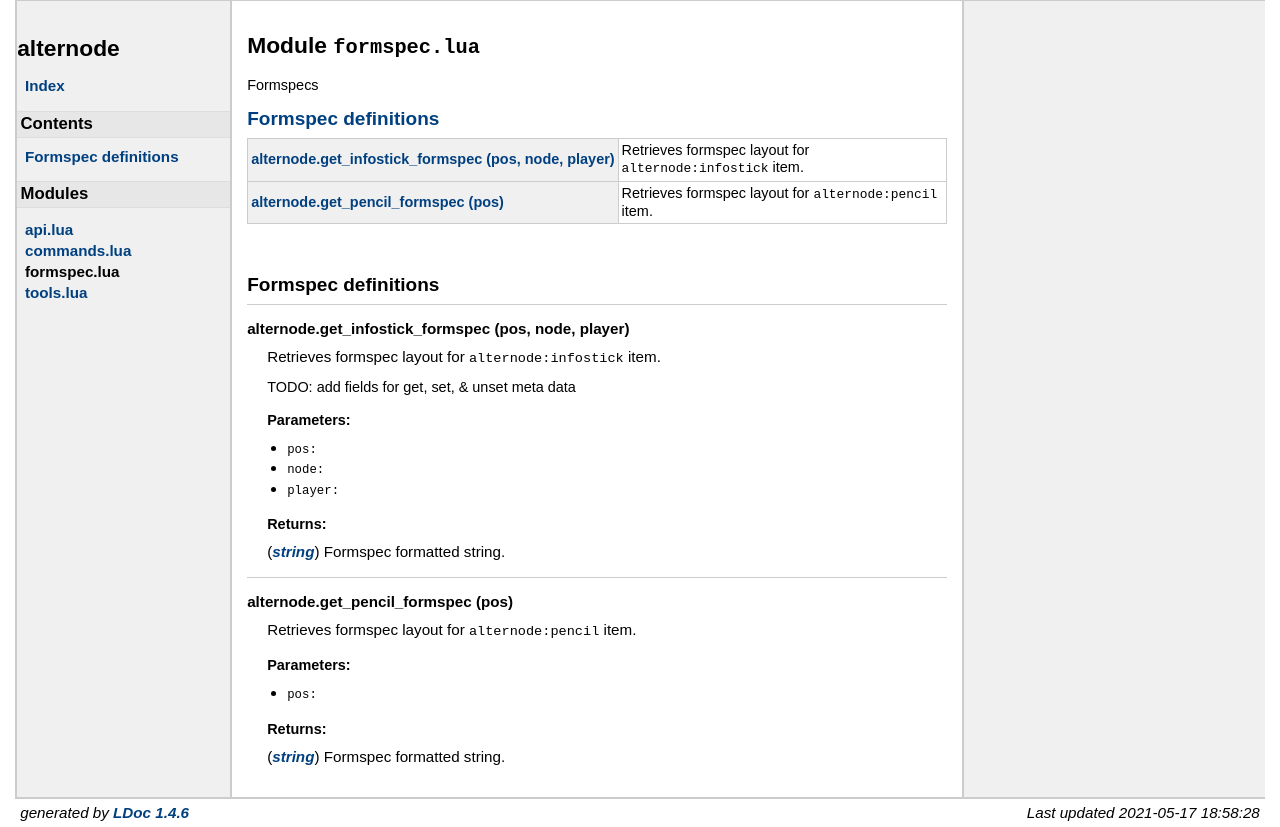
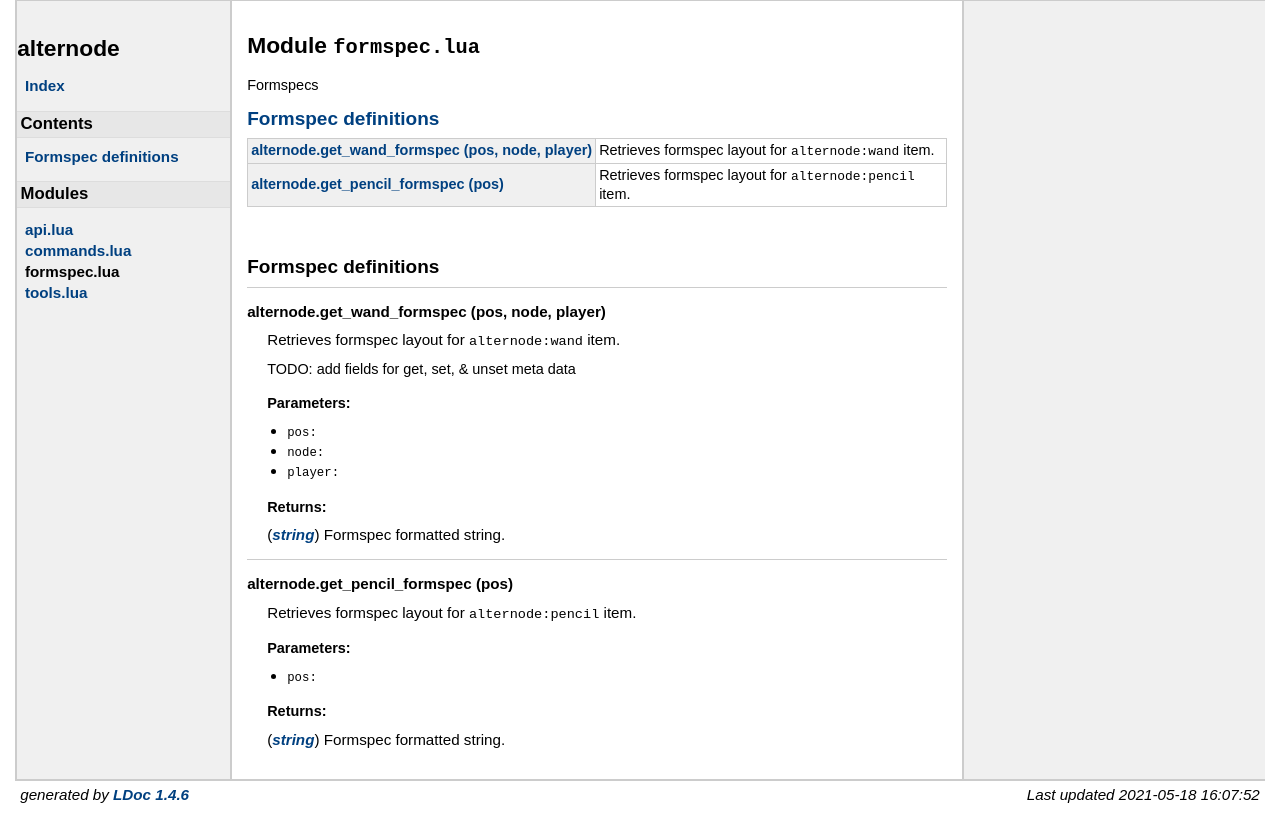
Before and after one commit to AntumMT/mod-alternode, a plain HTML site: page docs/modules/formspec.lua.html in a window 1280 px wide. Drawn offline with Linux system fonts and the light colour scheme.

Commit message:
Rename "alternode:infostick" item to "alternode:wand"

```diff
--- a/docs/modules/formspec.lua.html
+++ b/docs/modules/formspec.lua.html
@@ -59,8 +59,8 @@
 <h2><a href="#Formspec_definitions">Formspec definitions </a></h2>
 <table class="function_list">
 	<tr>
-	<td class="name" nowrap><a href="#alternode.get_infostick_formspec">alternode.get_infostick_formspec (pos, node, player)</a></td>
-	<td class="summary">Retrieves formspec layout for <code>alternode:infostick</code> item.</td>
+	<td class="name" nowrap><a href="#alternode.get_wand_formspec">alternode.get_wand_formspec (pos, node, player)</a></td>
+	<td class="summary">Retrieves formspec layout for <code>alternode:wand</code> item.</td>
 	</tr>
 	<tr>
 	<td class="name" nowrap><a href="#alternode.get_pencil_formspec">alternode.get_pencil_formspec (pos)</a></td>
@@ -76,11 +76,11 @@
 
     <dl class="function">
     <dt>
-    <a name = "alternode.get_infostick_formspec"></a>
-    <strong>alternode.get_infostick_formspec (pos, node, player)</strong>
+    <a name = "alternode.get_wand_formspec"></a>
+    <strong>alternode.get_wand_formspec (pos, node, player)</strong>
     </dt>
     <dd>
-    Retrieves formspec layout for <code>alternode:infostick</code> item. </p>
+    Retrieves formspec layout for <code>alternode:wand</code> item. </p>
 
 <p>  TODO: add fields for get, set, &amp; unset meta data
 
@@ -156,7 +156,7 @@
 </div> <!-- id="main" -->
 <div id="about">
 <i>generated by <a href="http://github.com/stevedonovan/LDoc">LDoc 1.4.6</a></i>
-<i style="float:right;">Last updated 2021-05-17 18:58:28 </i>
+<i style="float:right;">Last updated 2021-05-18 16:07:52 </i>
 </div> <!-- id="about" -->
 </div> <!-- id="container" -->
 </body>
```
Also changed, not shown: docs/api.html (+1 -1 lines), docs/modules/api.lua.html (+1 -1 lines), docs/modules/commands.lua.html (+1 -1 lines), docs/modules/tools.lua.html (+5 -5 lines), locale/template.txt, textures/alternode_infostick.png (deleted), textures/alternode_wand.png (added), 3 other files.
